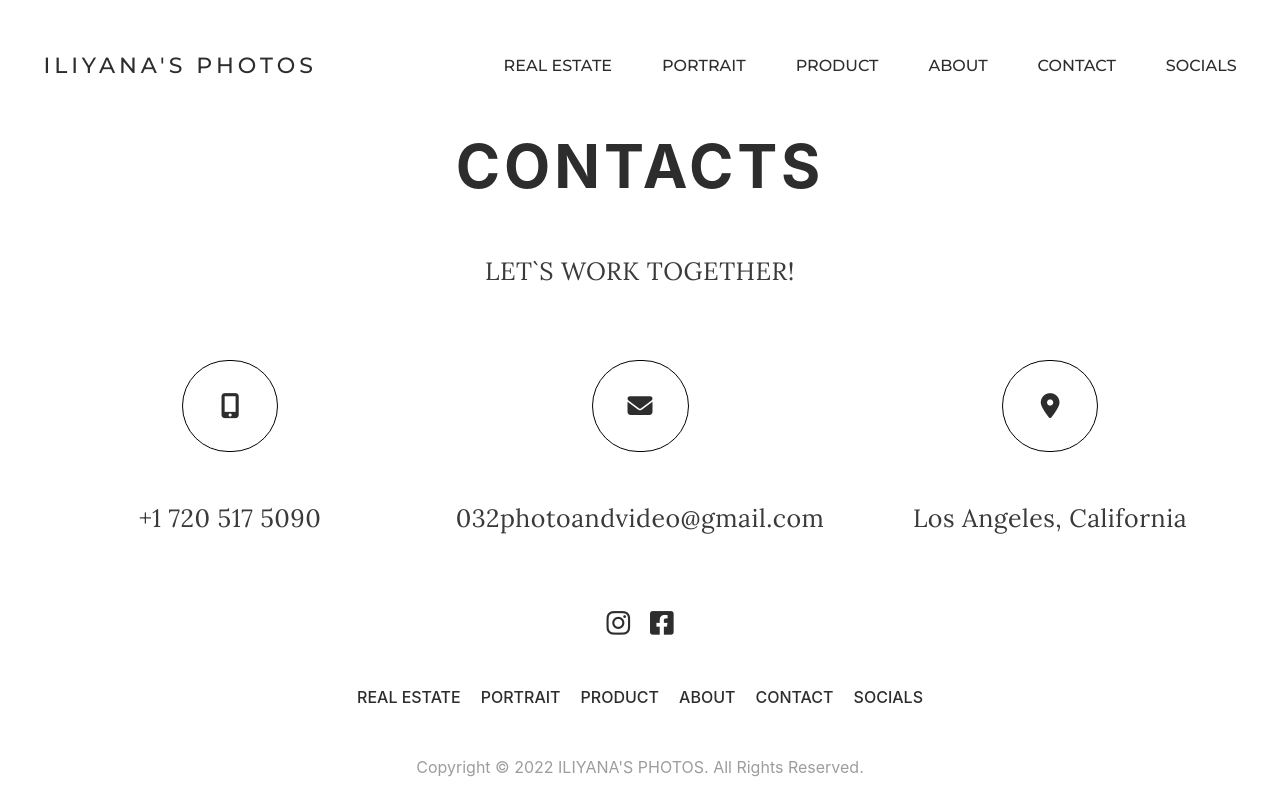
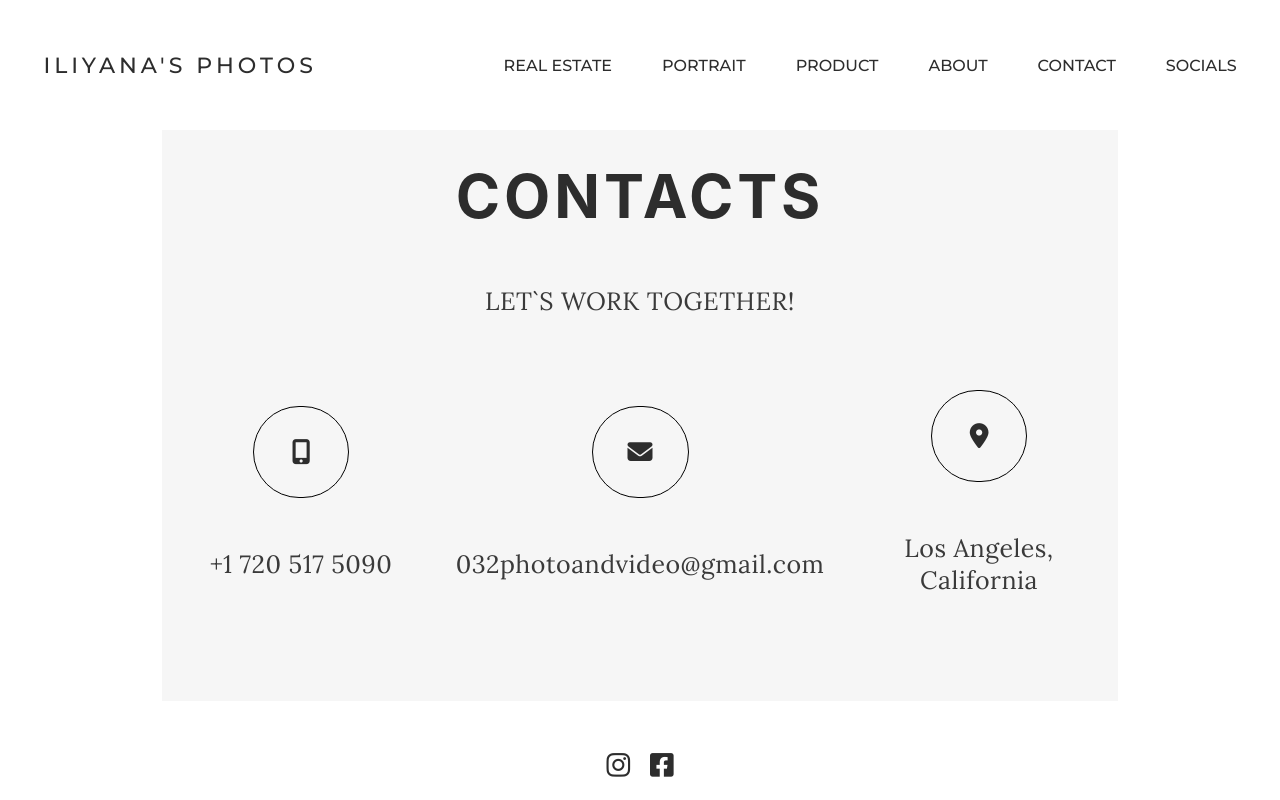
Before and after one commit to Stalio96/React-photo, a React (Create React App) app: page /contact in a window 1280 px wide. Shown: the top 800 px of the page. Built offline with nearby package versions, Linux system fonts and the light colour scheme; a web font is replaced by a local one.

Commit message:
Add small styling changes

```diff
--- a/src/components/Contact/Contact.css
+++ b/src/components/Contact/Contact.css
@@ -1,4 +1,15 @@
 @import url('https://fonts.googleapis.com/css2?family=Lora:wght@400;500;600;700&display=swap');
+
+.contact {
+    background-color: #f6f6f6;
+
+    display: block;
+    width: 70vw;
+
+    padding: 30px;
+
+    margin: 0 auto 50px;
+}
 
 .contact__container {
     height: 562px;
--- a/src/components/Header/Header.css
+++ b/src/components/Header/Header.css
@@ -41,5 +41,13 @@
 
     color: #2d2d2d;
 
+    transition: all 300ms ease-in-out;
+
     z-index: 999;
 }
+
+.header__title:hover {
+    color: #9a9a9a;
+
+    font-size: 23px;
+}
```
